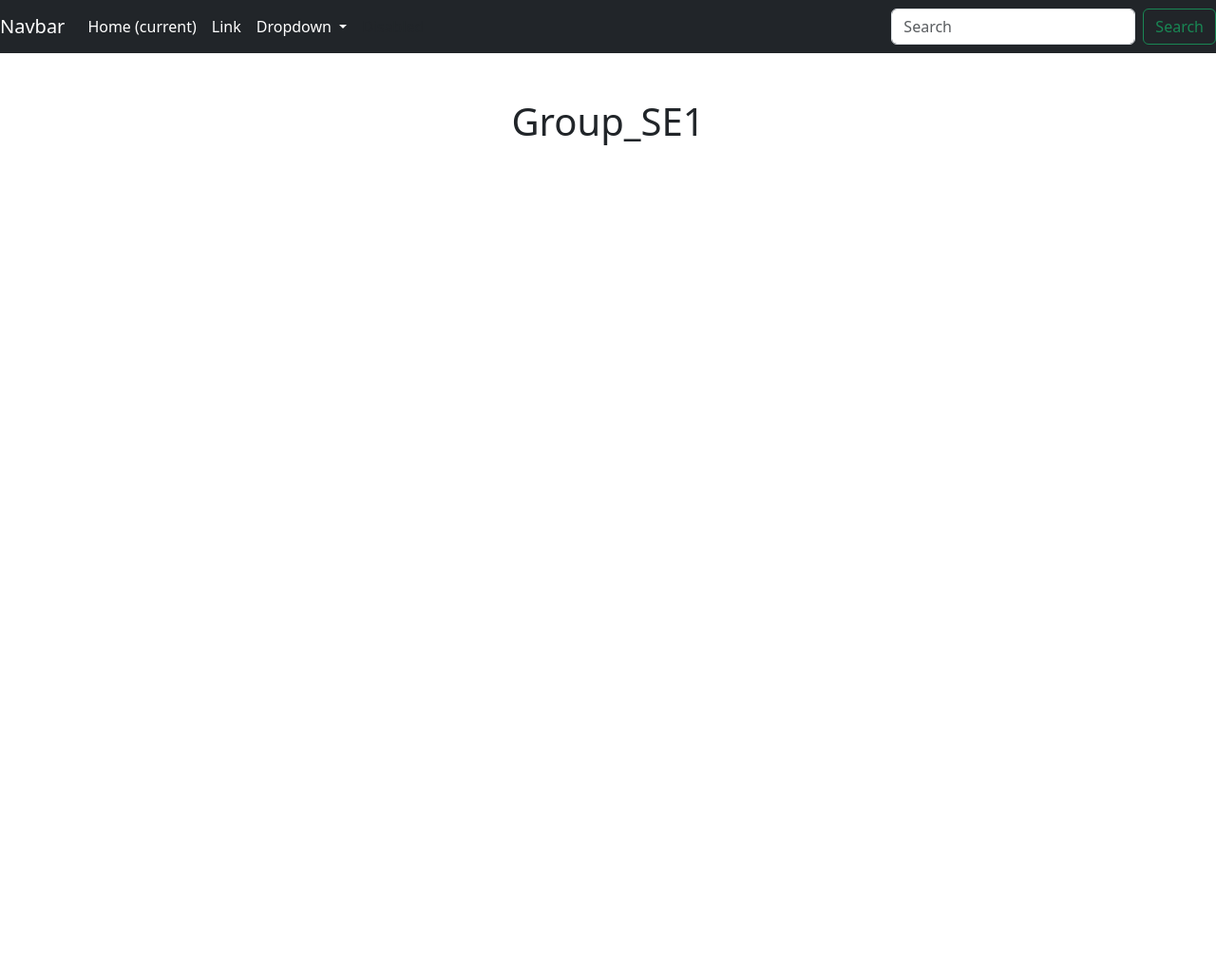
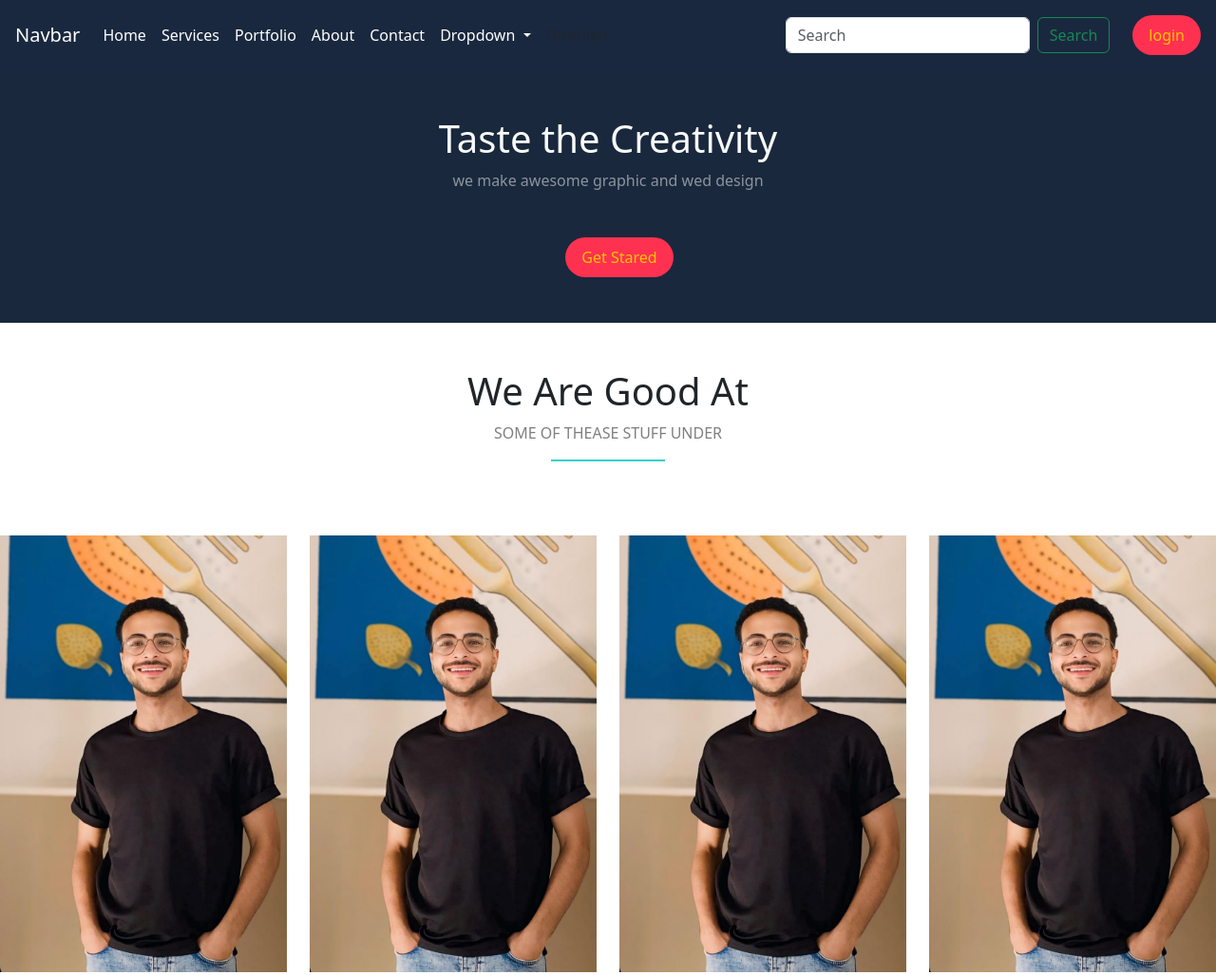
Before and after one commit to mahmoudhussien6102001/login, a plain HTML site: page Api.html in a window 1280 px wide. Shown: the top 1027 px of the page at 95% size. Before the commit the page ends 800 px from the top, so only its background shows below. Drawn offline with nearby package versions, Linux system fonts and the light colour scheme.

Commit message:
edit commit

```diff
--- a/Api.html
+++ b/Api.html
@@ -3,24 +3,80 @@
 <head>
     <meta charset="UTF-8">
     <meta name="viewport" content="width=device-width, initial-scale=1.0">
+
     <link rel="stylesheet" href="https://cdnjs.cloudflare.com/ajax/libs/bootstrap/5.3.0/css/bootstrap.min.css">
+    <style>
+      :root{
+        --dark-color:#19283f ;
+        --red-color :#ff3150 ;
+        --yellow-color :#ffc400;
+        --green-color :#33d1cc ;
+        --landing-color :#19283c;
+    }
+
+    .main-btn {
+        background-color: var(--red-color);
+        color:var(--yellow-color) ;
+        padding : .5rem 1rem ;
+
+    }
+  .navbar{
+    background-color: var(--dark-color);
+  }
+  .landing{
+    background-color: var(--landing-color);
+  }
+  .navbar .navbar-nav .nav-link.active,
+  .navbar .navbar-nav .nav-link:focus ,
+  .navbar .navbar-nav .nav-link:hover {
+    color :var(--green-color)
+
+  }
+  .main-title::after{
+    content: '';
+    width :120px ;
+    height :2px ;
+    background-color: var(--green-color);
+    position:absolute;
+
+    left:50%;
+    transform: translateX(-50%);
+
+  }
+  .project{
+    background-color: var(--dark-color);
+  }
+
+  </style>
     <title>Start Bootstrap</title>
 </head>
 <body>
-    <nav class="navbar navbar-expand-md navbar-light bg-dark ">
+
+
+    <nav class="navbar navbar-expand-md navbar-light  p-3 sticky-top">
         <a class="navbar-brand text-white" href="#">Navbar</a>
-        <button class="navbar-toggler" type="button" data-bs-toggle="collapse" data-bs-target="#navbarSupportedContent" aria-controls="navbarSupportedContent" aria-expanded="false" aria-label="Toggle navigation">
+        <button class="navbar-toggler" type="button" data-bs-toggle="collapse" data-bs-target="#main" aria-controls="main" aria-expanded="false" aria-label="Toggle navigation">
           <span class="navbar-toggler-icon"></span>
         </button>
 
-        <div class="collapse navbar-collapse" id="navbarSupportedContent">
-          <ul class="navbar-nav me-auto">
-            <li class="nav-item active">
-              <a class="nav-link text-white" href="#">Home <span class="sr-only">(current)</span></a>
+        <div class="collapse navbar-collapse" id="main">
+          <ul class="navbar-nav ">
+            <li class="nav-item ">
+              <a class="nav-link text-white active" href="#">Home</a>
             </li>
             <li class="nav-item">
-              <a class="nav-link text-white" href="#">Link</a>
+              <a class="nav-link text-white" href="#">Services</a>
             </li>
+            <li class="nav-item">
+              <a class="nav-link text-white " href="#">Portfolio</a>
+            </li>
+            <li class="nav-item">
+              <a class="nav-link text-white" href="#">About</a>
+            </li>
+            <li class="nav-item">
+              <a class="nav-link text-white" href="#">Contact</a>
+            </li>
+
             <li class="nav-item dropdown">
               <a class="nav-link dropdown-toggle text-white" href="#" id="navbarDropdown" role="button" data-bs-toggle="dropdown" aria-haspopup="true" aria-expanded="false">
                 Dropdown
@@ -32,17 +88,101 @@
                 <a class="dropdown-item" href="#">Something else here</a>
               </div>
             </li>
+
             <li class="nav-item">
               <a class="nav-link disabled text-muted" href="#">Disabled</a>
             </li>
+
           </ul>
+
           <form class="d-flex ms-auto">
             <input class="form-control me-2" type="search" placeholder="Search" aria-label="Search">
             <button class="btn btn-outline-success" type="submit">Search</button>
           </form>
+
+          <a class="btn  rounded-pill main-btn ms-4" href="#">login</a>
+
         </div>
       </nav>
-    <h1 class="text-center mt-5">Group_SE1</h1>
+      <!--Section landing -->
+      <div class="landing   d-flex justify-content-center align-items-center p-5">
+        <div class="text-center text-light">
+          <h1>Taste the Creativity </h1>
+          <p class="fs-6 text-white-50 mb-5"> we make awesome graphic and wed design </p>
+           <a class="btn rounded-pill main-btn ms-4" href="#">Get Stared</a>
+        </div>
+      </div>
+    <!-- end section -->
+     <div class="features text-center">
+      <div class="main-title mt-5 mb-5 ">
+        <h1>We Are Good At </h1>
+        <p class="text-black-50 text-uppercase"> some of thease stuff under</p>
+      </div>
+     </div>
+     <!--
+    <div class="container d-flex justify-content-center w-25 mt-3" >
+      <h1 class="text-center bg-dark text-info"> Post App </h1>
+    </div>
+    <div class="row bg-primary text-dark  fs-3 text-center mt-3">
+      <div class="col">1</div>
+      <div class="col">2</div>
+      <div class="col">3</div>
+      <div class="col">4</div>
+      <div class="col">5</div>
+    </div>
+    <div class="row pt-4">
+      <div class="col-lg-4">
+        <div class="card bg-danger"><h1 class="text-light text-center">hello</h1></div>
+      </div>
+      <div class="col-lg-4"><div class="card bg-primary"><h1 class="text-light text-center">hello</h1></div></div>
+      <div class="col-lg-4"><div class="card bg-secondary"><h1 class="text-light text-center">hello</h1></div></div>
+
+    </div>
+    <div class="row mt-2">
+      <div class="col-lg-3"><div class="card bg-primary"><h1 class="text-light text-center">hello2</h1></div></div>
+      <div class="col-lg-3"><div class="card bg-danger"><h1 class="text-light text-center">hello2</h1></div></div>
+      <div class="col-lg-3"><div class="card bg-secondary"><h1 class="text-light text-center">hello2</h1></div></div>
+      <div class="col-lg-3"><div class="card bg-dark"><h1 class="text-light text-center">hello2</h1></div></div>
+    </div>
+    -->
+    <!--test this row and col -->
+    <div class="tech pt-5 pb-5 text-center">
+      <div class="row align-item-center">
+          <div class="col-sm-6 col-md-4 col-lg-3 pb-3">
+              <img src="./assets/my-portfolio.jpg" class="img-fluid" alt="pic">
+          </div>
+          <div class="col-sm-6 col-md-4 col-lg-3 ">
+              <img src="./assets/my-portfolio.jpg" class="img-fluid" alt="pic">
+          </div>
+          <div class="col-sm-6 col-md-4 col-lg-3 ">
+              <img src="./assets/my-portfolio.jpg" class="img-fluid" alt="pic">
+          </div>
+          <div class="col-sm-6 col-md-4 col-lg-3 ">
+              <img src="./assets/my-portfolio.jpg" class="img-fluid" alt="pic">
+          </div>
+          <div class="col-sm-6 col-md-4 col-lg-3 ">
+              <img src="./assets/my-portfolio.jpg" class="img-fluid" alt="pic">
+          </div>
+          <div class="col-sm-6 col-md-4 col-lg-3">
+              <img src="./assets/my-portfolio.jpg" class="img-fluid" alt="pic">
+          </div>
+          <div class="col-sm-6 col-md-4 col-lg-3">
+            <img src="./assets/my-portfolio.jpg" class="img-fluid" alt="pic">
+        </div>
+        <div class="col-sm-6 col-md-4 col-lg-3">
+          <img src="./assets/my-portfolio.jpg" class="img-fluid" alt="pic">
+      </div>
+
+
+      </div>
+  </div>
+  <div class="project pt-4 pb-4 text-light  text-center">
+    <h2 >Start your project now </h2>
+    <p class="text-white-50 t"> leave your description and we start the engine ,Don't worry ,you can cancel anytime</p>
+ <div class="d-flex justify-content-center mt-1">
+  <a class="btn btn-danger rounded-pill main-btn " href="#">Start project</a>
+  </div>
+  </div>
 
     <script src="https://cdnjs.cloudflare.com/ajax/libs/jquery/3.6.0/jquery.min.js"></script>
     <script src="https://cdnjs.cloudflare.com/ajax/libs/popper.js/2.11.7/umd/popper.min.js"></script>
--- a/package.json
+++ /dev/null
@@ -1,5 +0,0 @@
-{
-  "dependencies": {
-    "bootstrap": "^5.3.3"
-  }
-}
```
Also changed, not shown: css/login.css (+11 -0 lines), index.html (+1 -1 lines), login.html (+3 -1 lines), assets/my-portfolio.jpg (added), assets/navbar-logo.svg (added), js/script.js (deleted), 1 other file.
